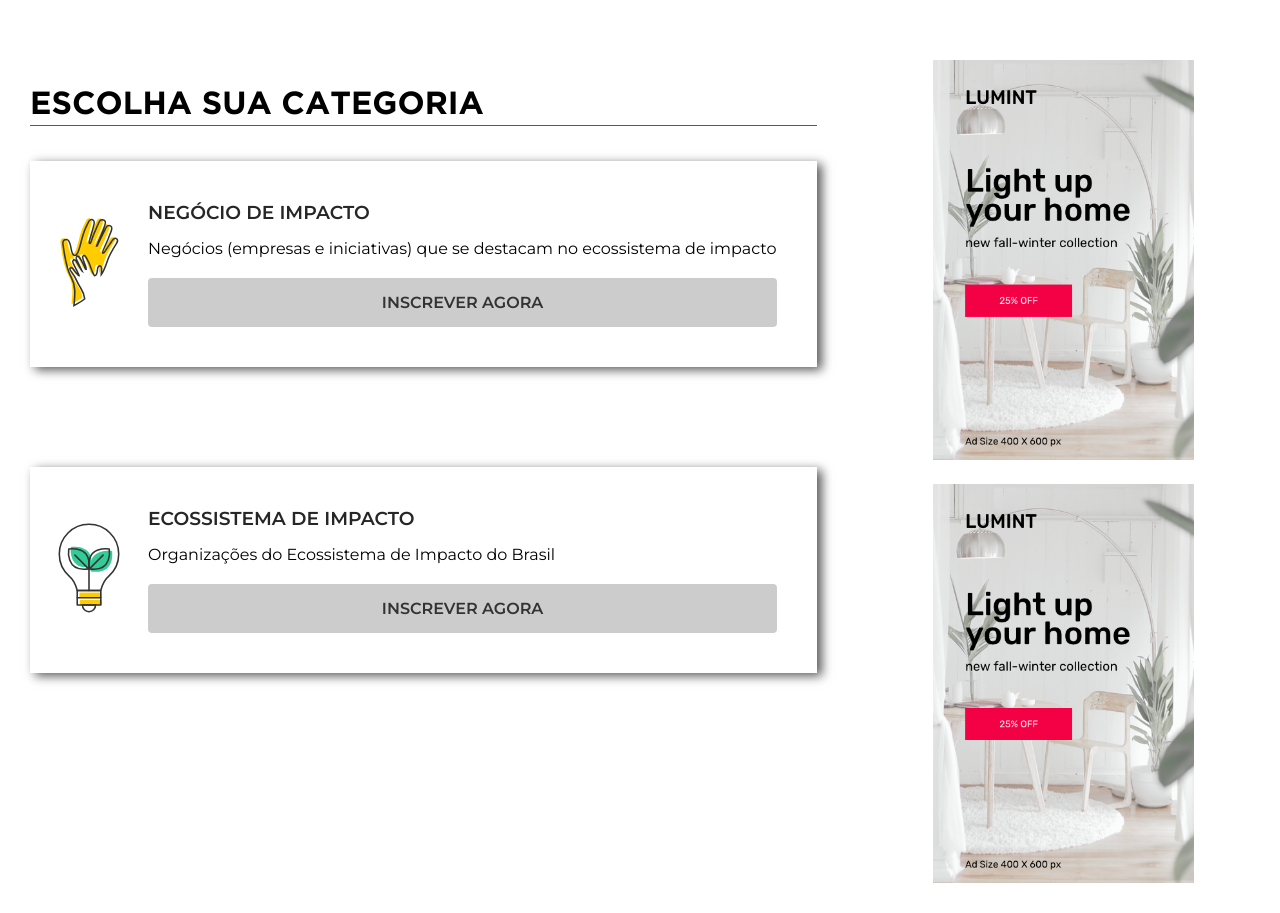
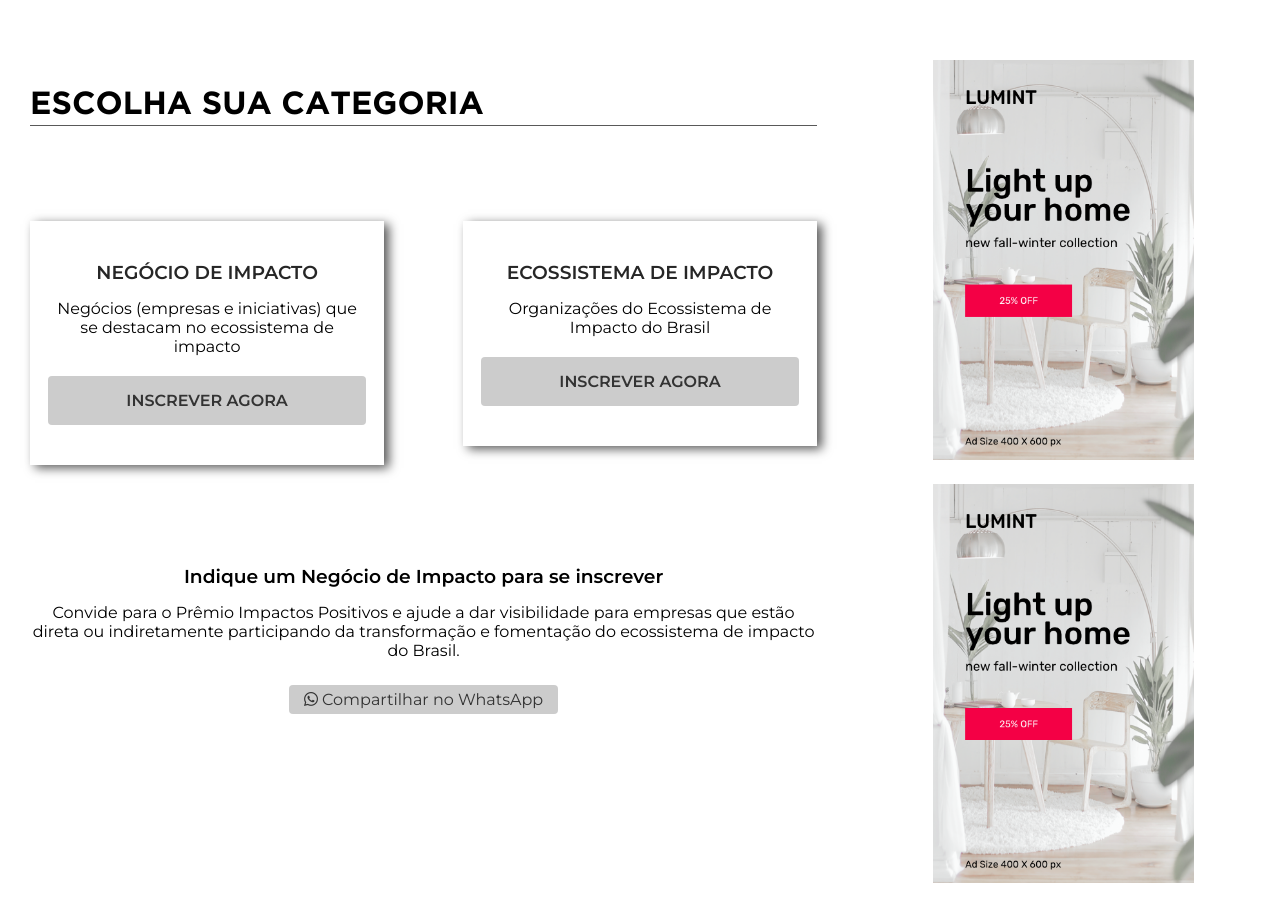
Before and after one commit to danisilvafrontend/pip2023, a PHP site: page /select-project.php in a window 1280 px wide. Shown: the part 140-1053 px from the top of the page. Run offline with PHP 8.4, Linux system fonts and the light colour scheme; some libraries are stand-ins or nearby versions.

Commit message:
alteração na index, select-project e CSS

```diff
--- a/app/assets/style.css
+++ b/app/assets/style.css
@@ -2210,7 +2258,11 @@ ul.list-inline li:last-child{
     padding-top: 60px;
     align-items: flex-start;
 }
+.flex-container.selecao-form{
+    justify-content: space-between;
+}
 .btn-project{
+    width: 100%;
     display: flex;
     justify-content: space-evenly;
     flex-direction: row;
@@ -2218,13 +2270,13 @@ ul.list-inline li:last-child{
     padding: 40px 0;
     margin-bottom: 40px;
     box-shadow: 5px 3px 10px #595959;
+    text-align: center;
 }
 .btn-img{
     width: 15%;
 }
 .btn-txt{
-    width: 85%;
-    padding-right: 40px;
+    width: 90%;
 }
 .btn-project h3{
     margin-bottom: 15px;
@@ -2271,7 +2323,14 @@ ul.list-inline li:last-child{
     }
     .btn-project{
         margin-bottom: 100px;
-    }
+        width: 45%;
+    }
+}
+.indicacao{
+    text-align: center;
+}
+.indicacao h3{
+    margin-bottom: 15px;
 }
 /* form */
 .regForm .page-header{
--- a/select-project.php
+++ b/select-project.php
@@ -13,10 +13,11 @@ include 'app/views/header.php';
                     <div class="page-header">
                         <h1>Escolha sua Categoria</h1>
                     </div>
+                    <div class="flex-container selecao-form">
                         <div class="btn-project">
-                        <div class="btn-img">
+                            <!-- <div class="btn-img">
                                 <a href="form-projects-bus.php"><img src="app/assets/images/icon-business.svg"/></a>
-                        </div>
+                            </div> -->
                             <div class="btn-txt">
                                 <h3><a href="form-projects-bus.php">Negócio de Impacto</a> </h3>
                                 <p>Negócios (empresas e iniciativas) que se destacam no ecossistema de impacto</p>
@@ -24,13 +25,21 @@ include 'app/views/header.php';
                             </div>
                         </div>
                         <div class="btn-project">
-                        <div class="btn-img">
+                            <!-- <div class="btn-img">
                                 <a href="form-projects-eco.php"><img src="app/assets/images/icon-ecosystem.svg"/></a>
-                        </div>
+                            </div> -->
                             <div class="btn-txt">
                                 <h3><a href="form-projects-eco.php">Ecossistema de Impacto</a></h3>
                                 <p>Organizações do Ecossistema de Impacto do Brasil</p>
                                 <p class="button"><a href="form-projects-eco.php" class="btn bg-gray">Inscrever agora</a></p>
+                            </div>
+                        </div>
+                    </div>
+                    <div class="indicacao">
+                        <h3>Indique um Negócio de Impacto para se inscrever</h3>
+                        <p>Convide para o Prêmio Impactos Positivos e ajude a dar visibilidade para empresas que estão direta ou indiretamente participando da transformação e fomentação do ecossistema de impacto do Brasil.</p>
+                        <div class="read-more">
+                            <a href="https://api.whatsapp.com/send?phone=&text=Gostaria de compartilhar com você o link da 4º edição do Prêmio Impactos Positivos. Uma iniciativa que tem como objetivo estimular o entendimento, reconhecimento e a valorização do ecossistema de impacto do Brasil. Conheça mais sobre o PIP e inscreva seu negócio na plataforma! %0a https://impactospositivos.com/" class="btn bg-gray"><i class="fab fa-whatsapp"></i> Compartilhar no WhatsApp</a>
                         </div>
                     </div>
                 </div>
```
Also changed, not shown: other parts of app/assets/style.css (+48 -0 lines), index.php (+32 -3 lines), app/assets/images/ads-home.jpg (added), app/assets/images/camisas-muri.png (added). Lines whose indentation alone changed are shown as unchanged.
